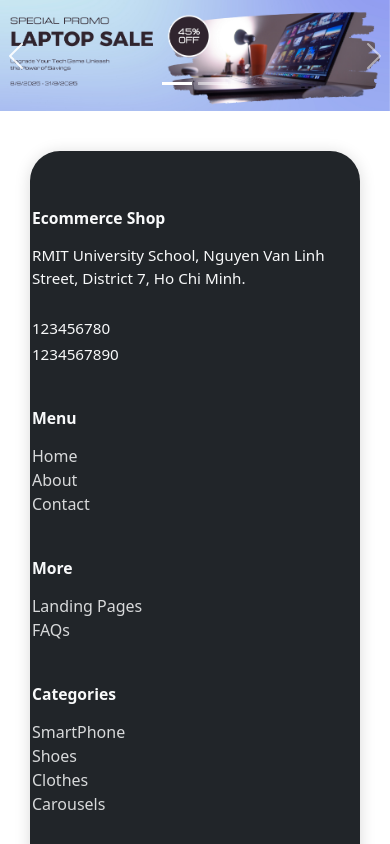
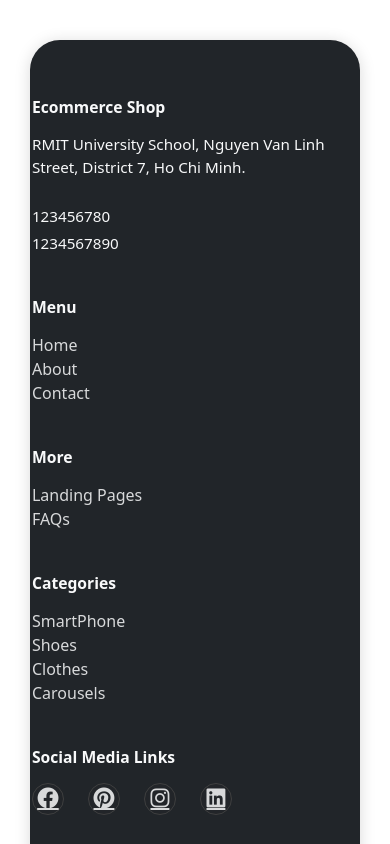
Before and after one commit to Vong1207/Group-Project-Fullstack, a React (Vite) app in the folder client/: page / in a window 390 px wide. Shown: the top 844 px of the page. Built offline with nearby package versions, Linux system fonts and the light colour scheme.

Commit message:
Added Responsiveness to Promotion Carousel

```diff
--- a/client/src/pages/home/PromotionCarousel.jsx
+++ b/client/src/pages/home/PromotionCarousel.jsx
@@ -2,7 +2,7 @@ import './PromotionCarousel.css'
 
 export default function PromotionCarousel() {
     return (
-        <div className='container px-0'>
+        <div className='container px-0 d-md-block d-none'>
             <div id="promotionCarousel" className="carousel slide" data-bs-ride="carousel">
                 {/* Carousel Indicators */}
                 <div className="carousel-indicators">
```
